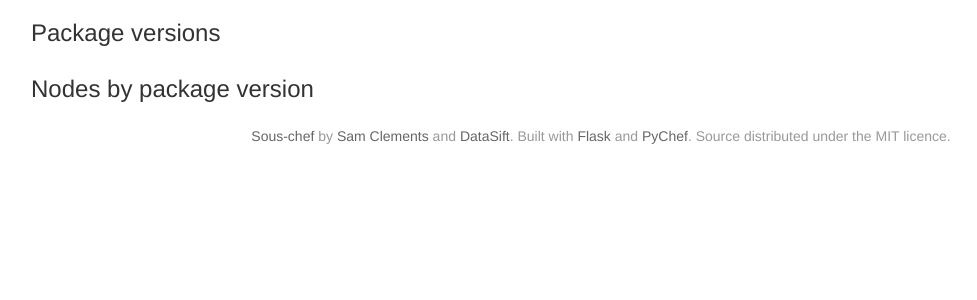
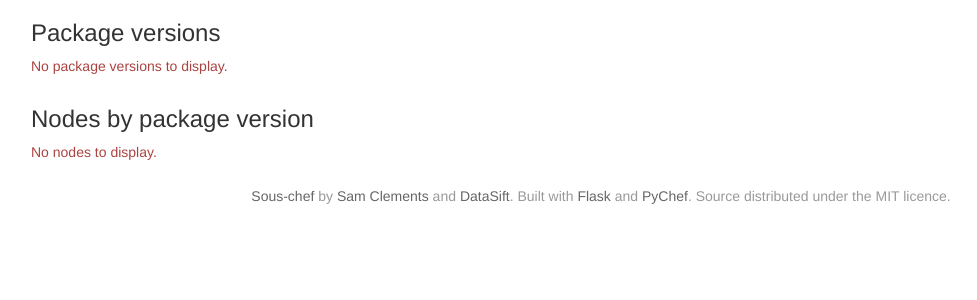
Before and after one commit to borntyping/sous-chef, a Flask app: template sous_chef/templates/package.html in a window 1280 px wide. Shown: the part 191-491 px from the top of the page, without its empty margins (39-1016 px from the left). Run offline with Flask 2, Linux system fonts and the light colour scheme; the template is opened without the code that fills it, so the values that code supplies are empty; parts of the project's set-up code (start-up, migrations or seed data) failed here and were passed over; some libraries are stand-ins or nearby versions.

Commit message:
Python 2.6 fixes, some error messages

```diff
--- a/setup.py
+++ b/setup.py
@@ -2,7 +2,7 @@ import setuptools
 
 setuptools.setup(
     name="sous-chef",
-    version="0.10.0",
+    version="0.10.2",
     url="https://github.com/datasift/sous-chef",
 
     author="Sam Clements",
--- a/sous_chef/blueprints.py
+++ b/sous_chef/blueprints.py
@@ -74,7 +74,7 @@ def environment(name):
 
 @ui.route('/packages/<string:type>/<string:name>')
 def package(type, name):
-    nodes = PartialSearch('node', 'packages_{}:{}'.format(type, name), keys={
+    nodes = PartialSearch('node', 'packages_{0}:{1}'.format(type, name), keys={
         'package_version': ['packages', type, name]
     })
     return flask.render_template(
--- a/sous_chef/chef.py
+++ b/sous_chef/chef.py
@@ -39,7 +39,7 @@ class PartialSearch(collections.Iterable):
         # Coerce lists of dotted attibutes to a dict
         if isinstance(keys, list):
             keys = [key.split('.') for key in keys]
-            keys = {key[0]: key for key in keys}
+            keys = dict((key[0], key) for key in keys)
 
         # Always return the name and chef environment
         keys.setdefault('name', ['name'])
--- a/sous_chef/templates/base.html
+++ b/sous_chef/templates/base.html
@@ -56,12 +56,6 @@
           <div class="page-header">
             <h1>{% block header %}{{ self.title() }}{% endblock header %}</h1>
           </div>
-
-          <!-- <ol class="breadcrumb">
-          {% block breadcrumbs %}
-            <li><a href="{{ url_for('ui.home') }}">Home</a></li>
-          {% endblock %}
-          </ol> -->
         </div>
       </header>
 
--- a/sous_chef/templates/package.html
+++ b/sous_chef/templates/package.html
@@ -7,11 +7,15 @@
 <div class="row">
   <div class="col-md-12">
     <h3>Package versions</h3>
+  {% if nodes_by_version %}
     <ul>
     {% for group in nodes_by_version %}
       <li><a href="#{{ group.grouper }}">{{ group.grouper }}</a></li>
     {% endfor %}
     </ul>
+  {% else %}
+    <p class="text-danger">No package versions to display.</p>
+  {% endif %}
   </div>
 </div>
 <div class="row">
@@ -26,6 +30,8 @@
   {% for group in nodes_by_version %}
     <h4 id="{{ group.grouper }}">{{ group.grouper }}</h4>
     {{ list_nodes(group.list) }}
+  {% else %}
+    <p class="text-danger">No nodes to display.</p>
   {% endfor %}
   </div>
 </div>
```
